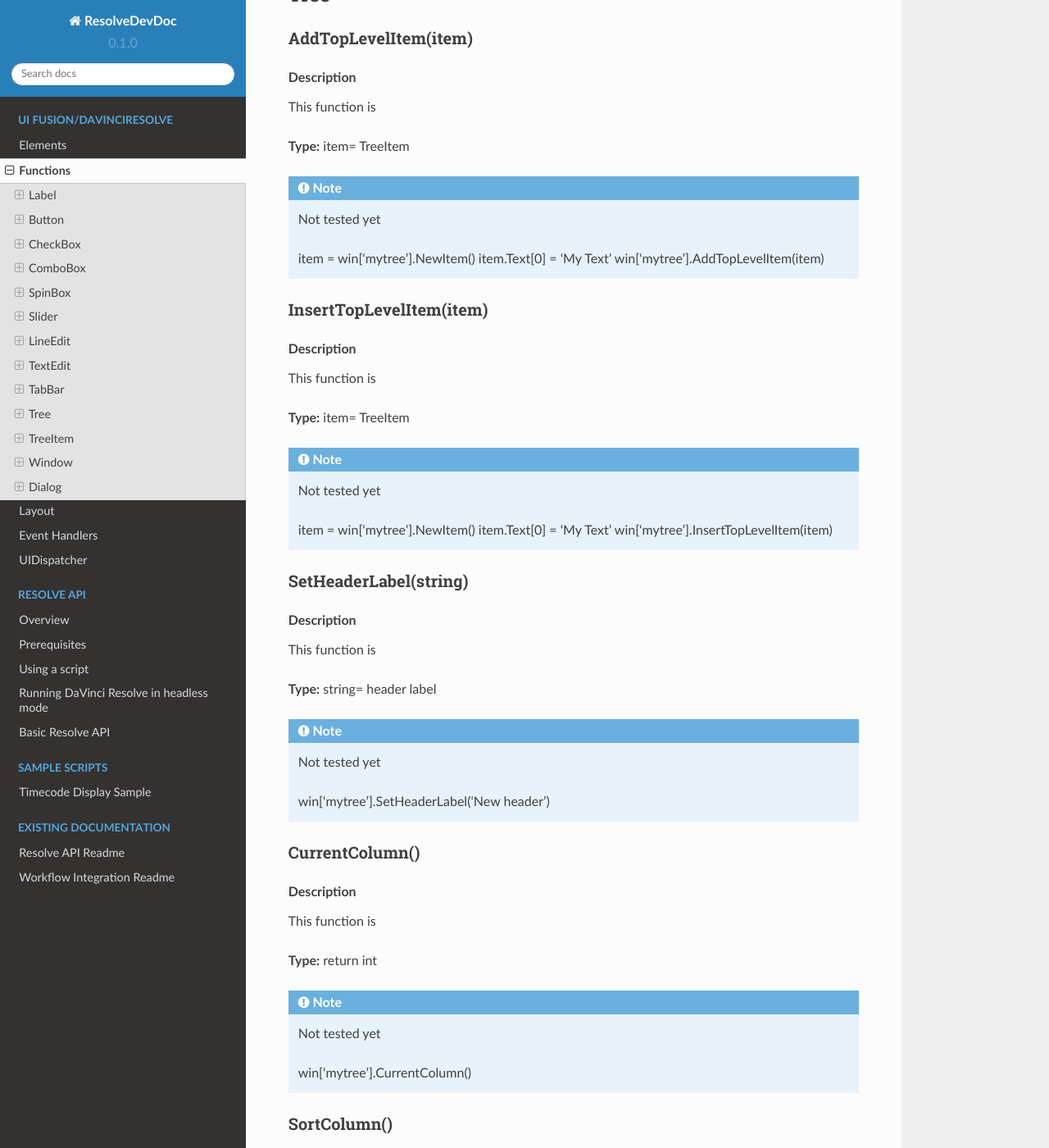
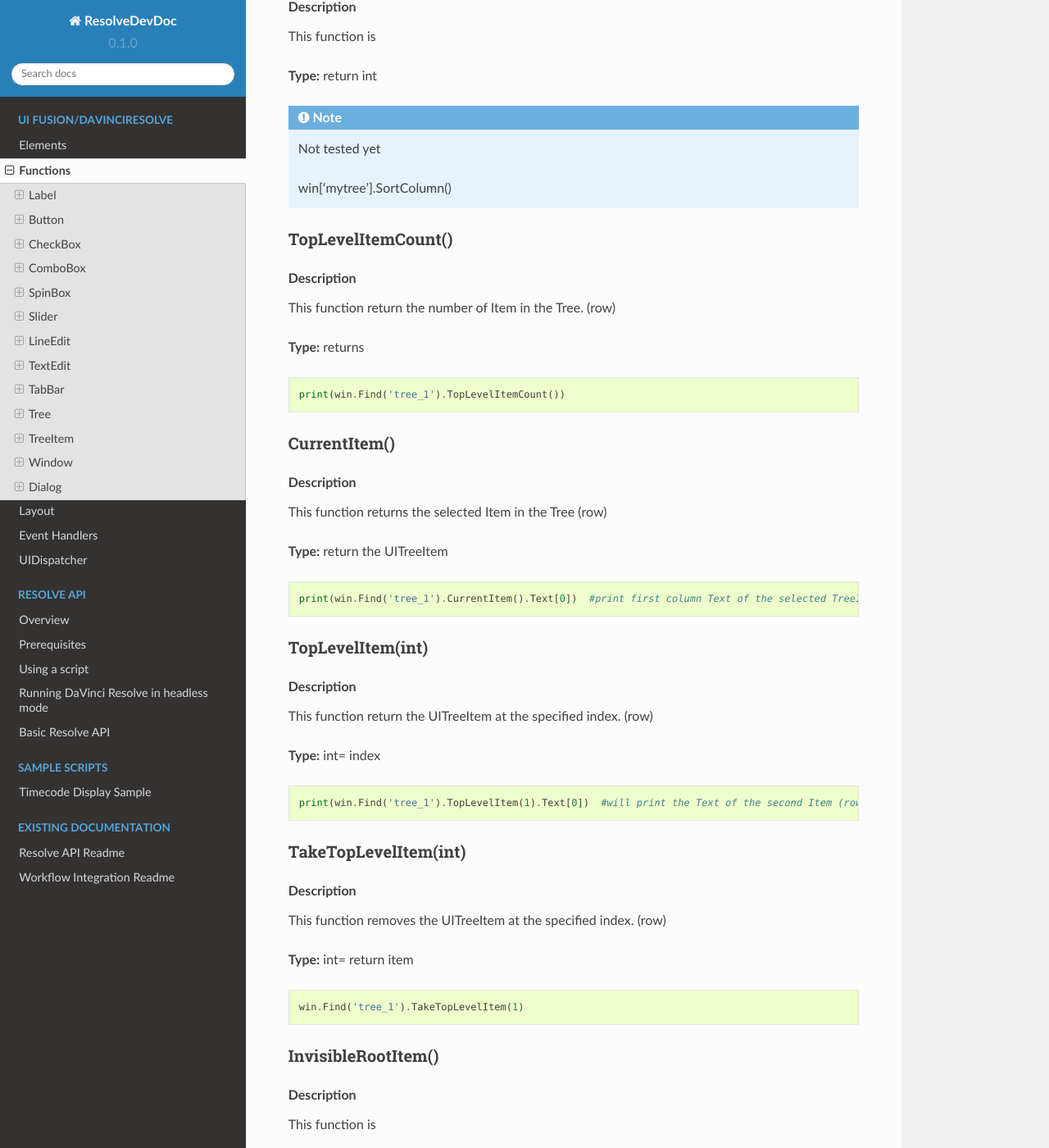
Before and after one commit to b3n0y/ResolveDevDoc, a Sphinx documentation site: the page built from docs/source/UI_elements_func.rst, in a window 1280 px wide and 1400 px high, scrolled down 22579 px. Shown: the whole window at 82% size. Built offline with Sphinx 7.4.7 and the Read the Docs theme 2.0.0, drawn with Linux system fonts in a browser that asks for light colours; some of the changed text lies outside the part shown.

Commit message:
func element upd

```diff
--- a/docs/source/UI_elements_func.rst
+++ b/docs/source/UI_elements_func.rst
@@ -744,6 +744,7 @@
 	win['le_1'].CursorPositionAt(point)
 
 
+
 TextEdit
 --------
 
@@ -752,13 +753,14 @@
 
 ..  topic:: Description
 
-	This function is
-
-**Type:** func
-
-..  note:: Not tested yet
-
-	win['te_1'].InsertPlainText('My text')
+	This function insert the text string at the cursor position in the TextEdit element.
+
+
+**Type:** func
+
+..  code-block:: python
+
+	win.Find('te_1').InsertPlainText('New text')
 
 
 InsertHTML(string)
@@ -766,13 +768,13 @@
 
 ..  topic:: Description
 
-	This function is
-
-**Type:** func
-
-..  note:: Not tested yet
-
-	win['te_1'].InsertHTML('<h1>My title</h1>')
+	This function insert the HTML code string at the cursor position in the TextEdit element.
+
+**Type:** func
+
+..  code-block:: python
+
+	win.Find('te_1').InsertHTML('<h1>My title</h1>')
 
 
 Append(string)
@@ -780,13 +782,13 @@
 
 ..  topic:: Description
 
-	This function is
-
-**Type:** func
-
-..  note:: Not tested yet
-
-	win['te_1'].Append('My text')
+	This function is adding the string on the next line of the TextEdit box.
+
+**Type:** func
+
+..  code-block:: python
+
+	win.Find('te_1').Append('My text')
 
 
 SelectAll()
@@ -794,13 +796,14 @@
 
 ..  topic:: Description
 
-	This function is
-
-**Type:** func
-
-..  note:: Not tested yet
-
-	win['te_1'].SelectAll()
+	This function is selecting all the text in the TextEdit element.
+
+**Type:** func
+
+..  code-block:: python
+
+	win.Find('te_1').SelectAll()
+
 
 
 Clear()
@@ -808,15 +811,13 @@
 
 ..  topic:: Description
 
-	This function is
-
-**Type:** func
-
-..  note:: Not tested yet
-
-	win['te_1'].Clear()
-
-
+	This function deletes all the text in the LineEdit element.
+
+**Type:** func
+
+..  code-block:: python
+
+	win.Find('te_1').Clear()
 
 
 Cut()
@@ -824,13 +825,15 @@
 
 ..  topic:: Description
 
-	This function is
-
-**Type:** func
-
-..  note:: Not tested yet
-
-	win['te_1'].Cut()
+	This function will copy to clipboard and remove the selected LineEdit characters.
+	``A selection in the LineEdit is required``
+
+**Type:**
+
+..  code-block:: python
+
+	win.Find('te_1').SetSelection(0, 4)
+	win.Find('te_1').Cut()  #this will cut the first 4 characters
 
 
 Copy()
@@ -838,13 +841,16 @@
 
 ..  topic:: Description
 
-	This function is
-
-**Type:** func
-
-..  note:: Not tested yet
-
-	win['te_1'].Copy()
+	This function will copy to clipboard the selected characters.
+	``A selection in the TextEdit is required``
+
+
+**Type:** return
+
+..  code-block:: python
+
+	win.Find('te_1').SelectAll()
+	win.Find('te_1').Copy()  #this will copy all text to clipbboard
 
 
 Paste()
@@ -852,13 +858,13 @@
 
 ..  topic:: Description
 
-	This function is
-
-**Type:** func
-
-..  note:: Not tested yet
-
-	win['te_1'].Paste()
+	This function paste the clipboard content to the cursor position in the TextEdit element.
+
+**Type:**
+
+..  code-block:: python
+
+	win.Find('te_1').Paste()
 
 
 Undo()
@@ -866,13 +872,13 @@
 
 ..  topic:: Description
 
-	This function is
-
-**Type:** func
-
-..  note:: Not tested yet
-
-	win['te_1'].Undo()
+	This function wil undo the last action made on each line of the TextEdit element.
+
+**Type:**
+
+..  code-block:: python
+
+	win.Find('te_1').Undo()
 
 
 Redo()
@@ -908,13 +914,13 @@
 
 ..  topic:: Description
 
-	This function is
-
-**Type:** func
-
-..  note:: Not tested yet
-
-	win['te_1'].ZoomIn(2)
+	This function is increase the displayed text size by defined number.
+
+**Type:** func
+
+..  code-block:: python
+
+	win.Find('te_1').ZoomIn(14)  #will display text with 14pt size
 
 
 ZoomOut(int)
@@ -922,13 +928,13 @@
 
 ..  topic:: Description
 
-	This function is
-
-**Type:** func
-
-..  note:: Not tested yet
-
-	win['te_1'].ZoomOut(2)
+	This function is decrease the displayed text size by defined number.
+
+**Type:** func
+
+..  note:: Not tested yet
+
+	win.Find('te_1').ZoomOut(2)  #will reduce text size of 2pt
 
 
 EnsureCursorVisible()
@@ -1004,32 +1010,32 @@
 TabBar
 ------
 
-AddTab(strubg)
+AddTab(string)
 ^^^^^^^^^^^^^^
 
 ..  topic:: Description
 
-	This function is
-
-**Type:** return int
-
-..  note:: Not tested yet
-
-	win['te_1'].AddTab(strubg)
-
-
-InsertTab(string)
+	This function adds a Tab with specified name to the TabBar
+
+**Type:** string
+
+..  code-block:: python
+
+	win.Find('tabbar_1').AddTab('Tab 1')
+
+
+InsertTab(int, string)
 ^^^^^^^^^^^^^^^^^
 
 ..  topic:: Description
 
-	This function is
-
-**Type:** return int
-
-..  note:: Not tested yet
-
-	win['te_1'].InsertTab('Tab name')
+	This function insert a Tab in the TabBar at specified index.
+
+**Type:** returns tab index (int)
+
+..  code-block:: python
+
+	win.Find('tabbar_1').InsertTab(0, 'Tab 0')  #insert tab at index 0
 
 
 Count()
@@ -1037,13 +1043,13 @@
 
 ..  topic:: Description
 
-	This function is
-
-**Type:** return int
-
-..  note:: Not tested yet
-
-	win['te_1'].Count()
+	This function counts the number of Tabs
+
+**Type:** return number of Tab
+
+..  code-block:: python
+
+	print(win.Find('tabbar_1').Count())
 
 
 RemoveTab(int)
@@ -1055,9 +1061,9 @@
 
 **Type:** int= Tab index
 
-..  note:: Not tested yet
-
-	win['te_1'].RemoveTab(1)
+..  code-block:: python
+
+	win.Find('tabbar_1').RemoveTab(0)  #remove first tab
 
 
 MoveTab(int, int)
@@ -1065,13 +1071,13 @@
 
 ..  topic:: Description
 
-	This function is
+	This function moves a Tab to another position
 
 **Type:** int=tab index to move  int=tab index destination
 
-..  note:: Not tested yet
-
-	win['te_1'].MoveTab(0, 2)
+..  code-block:: python
+
+	win.Find('tabbar_1').MoveTab(1, 0)  #move second tab to first position
 
 
 Tree
@@ -1082,31 +1088,31 @@
 
 ..  topic:: Description
 
-	This function is
+	This function adds the item at the top of the Tree.
 
 **Type:** item= TreeItem
 
-..  note:: Not tested yet
-
-	item = win['mytree'].NewItem()
+..  code-block:: python
+
+	item = win.Find('tree_1').NewItem()
 	item.Text[0] = 'My Text'
-	win['mytree'].AddTopLevelItem(item)
-
-
-InsertTopLevelItem(item)
-^^^^^^^^^^^^^^^^^^^^^^^^
-
-..  topic:: Description
-
-	This function is
-
-**Type:** item= TreeItem
-
-..  note:: Not tested yet
-
-	item = win['mytree'].NewItem()
-	item.Text[0] = 'My Text'
-	win['mytree'].InsertTopLevelItem(item)
+	win.Find('tree_1').AddTopLevelItem(item)
+
+
+InsertTopLevelItem(int, item)
+^^^^^^^^^^^^^^^^^^^^^^^^^^^^^
+
+..  topic:: Description
+
+	This function insert the item at specified position.
+
+**Type:** int= index, item= TreeItem
+
+..  code-block:: python
+
+	item = win.Find('tree_1').NewItem()
+	item.Text[0] = 'Insert'
+	win.Find('tree_1').InsertTopLevelItem(0, item)
 
 
 SetHeaderLabel(string)
@@ -1114,13 +1120,13 @@
 
 ..  topic:: Description
 
-	This function is
+	This function is setting the name for the first header
 
 **Type:** string= header label
 
-..  note:: Not tested yet
-
-	win['mytree'].SetHeaderLabel('New header')
+..  code-block:: python
+
+	win.Find('tree_1').SetHeaderLabel('New header')
 
 
 CurrentColumn()
@@ -1128,13 +1134,13 @@
 
 ..  topic:: Description
 
-	This function is
-
-**Type:** return int
-
-..  note:: Not tested yet
-
-	win['mytree'].CurrentColumn()
+	This function returns the selected column index.
+
+**Type:** returns int
+
+..  code-block:: python
+
+	print(win.Find('tree_1').CurrentColumn())
 
 
 SortColumn()
@@ -1156,13 +1162,13 @@
 
 ..  topic:: Description
 
-	This function is
-
-**Type:** return int
-
-..  note:: Not tested yet
-
-	win['mytree'].TopLevelItemCount()
+	This function return the number of Item in the Tree. (row)
+
+**Type:** returns
+
+..  code-block:: python
+
+	print(win.Find('tree_1').TopLevelItemCount())
 
 
 CurrentItem()
@@ -1170,13 +1176,13 @@
 
 ..  topic:: Description
 
-	This function is
-
-**Type:** return item
-
-..  note:: Not tested yet
-
-	win['mytree'].CurrentItem()
+	This function returns the selected Item in the Tree (row)
+
+**Type:** return the UITreeItem
+
+..  code-block:: python
+
+	print(win.Find('tree_1').CurrentItem().Text[0])  #print first column Text of the selected TreeItem (row)
 
 
 TopLevelItem(int)
@@ -1184,13 +1190,13 @@
 
 ..  topic:: Description
 
-	This function is
-
-**Type:** int=   return item
-
-..  note:: Not tested yet
-
-	win['mytree'].TopLevelItem(1)
+	This function return the UITreeItem at the specified index. (row)
+
+**Type:** int= index
+
+..  code-block:: python
+
+	print(win.Find('tree_1').TopLevelItem(1).Text[0])  #will print the Text of the second Item (row), first column
 
 
 TakeTopLevelItem(int)
@@ -1198,13 +1204,13 @@
 
 ..  topic:: Description
 
-	This function is
+	This function removes the UITreeItem at the specified index. (row)
 
 **Type:** int=   return item
 
-..  note:: Not tested yet
-
-	win['mytree'].TakeTopLevelItem(1)
+..  code-block:: python
+
+	win.Find('tree_1').TakeTopLevelItem(1)
 
 
 InvisibleRootItem()
@@ -1296,13 +1302,13 @@
 
 ..  topic:: Description
 
-	This function is
+	This function empty all data from the Tree.
 
 **Type:**
 
-..  note:: Not tested yet
-
-	win['mytree'].Clear()
+..  code-block:: python
+
+	win.Find('tree_1').Clear()
 
 
 VisualItemRect(item)
@@ -1324,13 +1330,13 @@
 
 ..  topic:: Description
 
-	This function is
-
-**Type:** list =
-
-..  note:: Not tested yet
-
-	win['mytree'].SetHeaderLabels(['header1', 'header2'])
+	This function sets the labels header for multiple columns
+
+**Type:** list of string
+
+..  code-block:: python
+
+	win.Find('tree_1').SetHeaderLabels(['header1', 'header2'])
 
 
 SetHeaderItem(item)
@@ -1347,18 +1353,22 @@
 	win['mytree'].SetHeaderItem(item)
 
 
-InsertTopLevelItems(list)
-^^^^^^^^^^^^^^^^^^^^^^^^^
-
-..  topic:: Description
-
-	This function is
-
-**Type:** list =
-
-..  note:: Not tested yet
-
-	win['mytree'].InsertTopLevelItems([item1, item2])
+InsertTopLevelItems(int, list)
+^^^^^^^^^^^^^^^^^^^^^^^^^^^^^^
+
+..  topic:: Description
+
+	This function is
+
+**Type:** int= index to insert items, list = list of Treeitem
+
+..  code-block:: python
+
+	item1 = win.Find('tree_1').NewItem()
+	item1.Text[0] = 'name1'
+	item2 = win.Find('tree_1').NewItem()
+	item2.Text[0] = 'name2'
+	win.Find('tree_1').InsertTopLevelItems(0, [item1, item2])  #insert items at index 0
 
 
 AddTopLevelItems(list)
@@ -1366,13 +1376,17 @@
 
 ..  topic:: Description
 
-	This function is
-
-**Type:** list =
-
-..  note:: Not tested yet
-
-	win['mytree'].AddTopLevelItems([item1, item2])
+	This function adds the list of TreeItems at the end of the Tree.
+
+**Type:** list = list of TreeItem
+
+..  code-block:: python
+
+	item1 = win.Find('tree_1').NewItem()
+	item1.Text[0] = 'name1'
+	item2 = win.Find('tree_1').NewItem()
+	item2.Text[0] = 'name2'
+	win.Find('tree_1').AddTopLevelItems([item1, item2])
 
 
 SelectedItems()
--- a/docs/source/samples/GUI_sample.py
+++ b/docs/source/samples/GUI_sample.py
@@ -61,7 +61,7 @@
         'WindowTitle': 'My Window',
         },
         ui.VGroup([
-            ui.LineEdit({'ID':'le_1', }),
+            ui.Tree({'ID':'tree_1', 'ColumnCount': 2 }),
             ui.Button({'ID':'button_1', 'Text': "run func" })
         ])
     )
@@ -77,7 +77,7 @@
 
 
     def OnClicked(ev):
-        print(win.Find('le_1').CursorPositionAt(4))
+    	win.Find('tree_1').InvisibleRootItem()
 
 
     # assign event handlers
@@ -94,6 +94,20 @@
     global win, win_items
 
     win, win_items = create_main_window()
+
+
+    item = win.Find('tree_1').NewItem()
+    item.Text[0] = 'My Text'
+    win.Find('tree_1').AddTopLevelItem(item)
+
+    item2 = win.Find('tree_1').NewItem()
+    item2.Text[0] = 'My 2'
+    item2.Text[1] = 'Myff 2'
+
+    win.Find('tree_1').AddTopLevelItem(item2)
+
+
+
 
     # win.Find("combo_1").AddItems(["Item 1","Item 2","Item 3"])
 
```
Also changed, not shown: other parts of docs/source/UI_elements_func.rst (+2 -2 lines).
